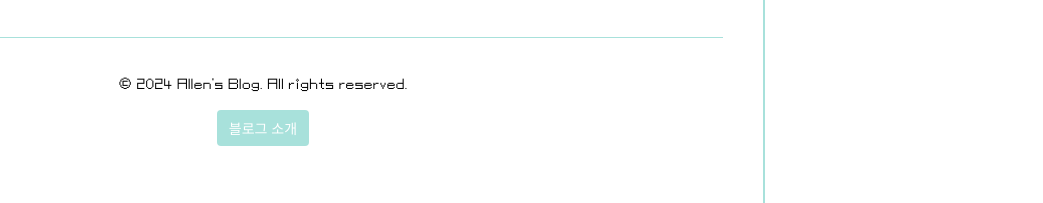
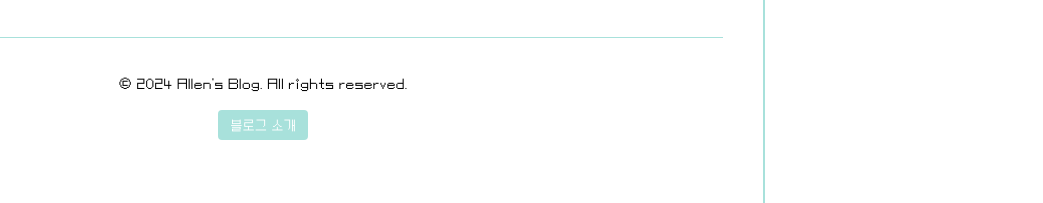
Before and after one commit to allenkang92/allenkang92.github.io, a Jekyll site: the page built from index.html, in a window 1280 px wide and 1400 px high, scrolled down 84 px. Shown: the part 1194-1397 px from the top of the window, without its empty margins (237-1280 px from the left). Built offline with Jekyll 4.4.1, drawn with Linux system fonts in a browser that asks for light colours; some web fonts are replaced.

Commit message:
모달창 폰트 수정

```diff
--- a/assets/css/main.css
+++ b/assets/css/main.css
@@ -574,7 +574,7 @@
   border-radius: 4px;
   cursor: pointer;
   font-size: 14px;
-  font-family: 'DungGeunMo', sans-serif; /* 둥근모 폰트 적용 */
+  font-family: 'PFStardust', monospace; /* 'PFStardust' 폰트 적용 */
   transition: background-color 0.3s;
 }
 
@@ -603,7 +603,7 @@
   max-width: 600px;
   border-radius: 8px;
   box-shadow: 0 4px 12px rgba(169, 202, 221, 0.2); /* 그림자 강화 */
-  font-family: 'DungGeunMo', sans-serif; /* 둥근모 폰트 적용 */
+  font-family: 'PFStardust', monospace; /* 'PFStardust' 폰트 적용 */
 }
 
 .close {
--- a/assets/css/style.css
+++ b/assets/css/style.css
@@ -574,7 +574,7 @@
   border-radius: 4px;
   cursor: pointer;
   font-size: 14px;
-  font-family: 'DungGeunMo', sans-serif; /* 둥근모 폰트 적용 */
+  font-family: 'PFStardust', monospace; /* 'PFStardust' 폰트 적용 */
   transition: background-color 0.3s;
 }
 
@@ -603,7 +603,7 @@
   max-width: 600px;
   border-radius: 8px;
   box-shadow: 0 4px 12px rgba(169, 202, 221, 0.2); /* 그림자 강화 */
-  font-family: 'DungGeunMo', sans-serif; /* 둥근모 폰트 적용 */
+  font-family: 'PFStardust', monospace; /* 'PFStardust' 폰트 적용 */
 }
 
 .close {
```
